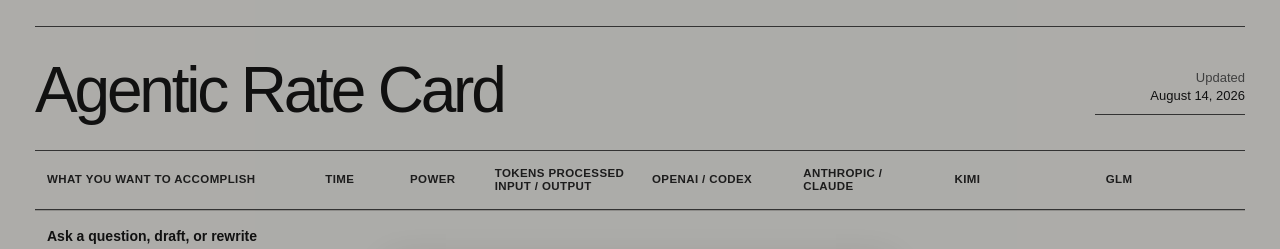
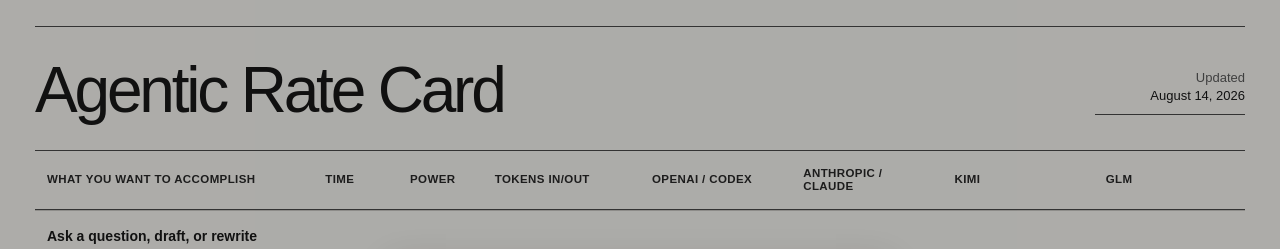
Before and after one commit to ideo/agentic-rate-card, a Next.js app: page / in a window 1280 px wide. Shown: the top 249 px of the page. Built offline with nearby package versions, Linux system fonts and the light colour scheme.

Commit message:
Simplify token column heading

```diff
--- a/app/page.tsx
+++ b/app/page.tsx
@@ -76,7 +76,7 @@
       <div className="table-wrap">
       <table aria-label="Agentic AI workflow rate card">
         <colgroup><col className="work" /><col className="time" /><col className="power-col" /><col className="usage" /><col className="provider" /><col className="provider" /><col className="provider" /><col className="provider" /></colgroup>
-        <thead><tr><th>What you want to accomplish</th><th>Time</th><th>Power</th><th>Tokens processed<br />input / output</th><th>OpenAI / Codex</th><th>Anthropic / Claude</th><th>Kimi</th><th>GLM</th></tr></thead>
+        <thead><tr><th>What you want to accomplish</th><th>Time</th><th>Power</th><th>Tokens in/out</th><th>OpenAI / Codex</th><th>Anthropic / Claude</th><th>Kimi</th><th>GLM</th></tr></thead>
         <tbody>
           {rows.map((row) => <tr className={row.rowClass} key={row.title}>
             <th><span className="work-title">{row.title}</span><span className="work-detail">{row.detail}</span><span className={`mode ${row.modeClass || ""}`}>{row.mode}</span></th>
```
